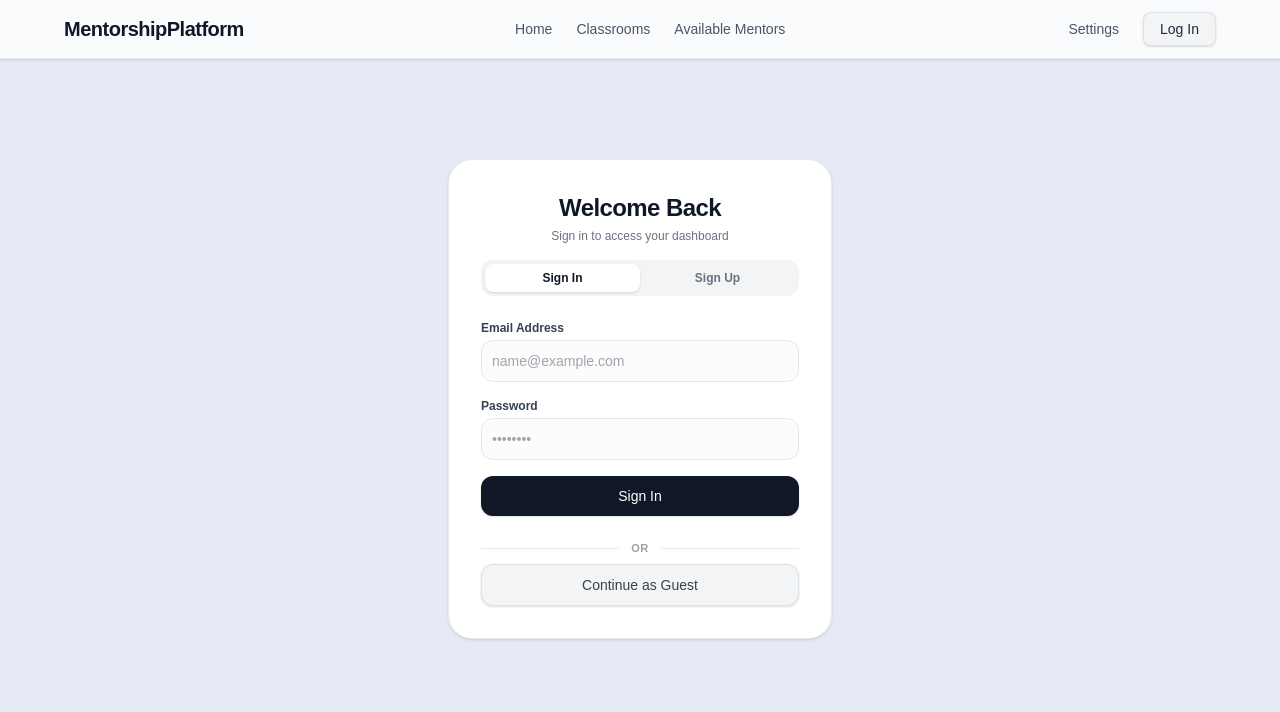
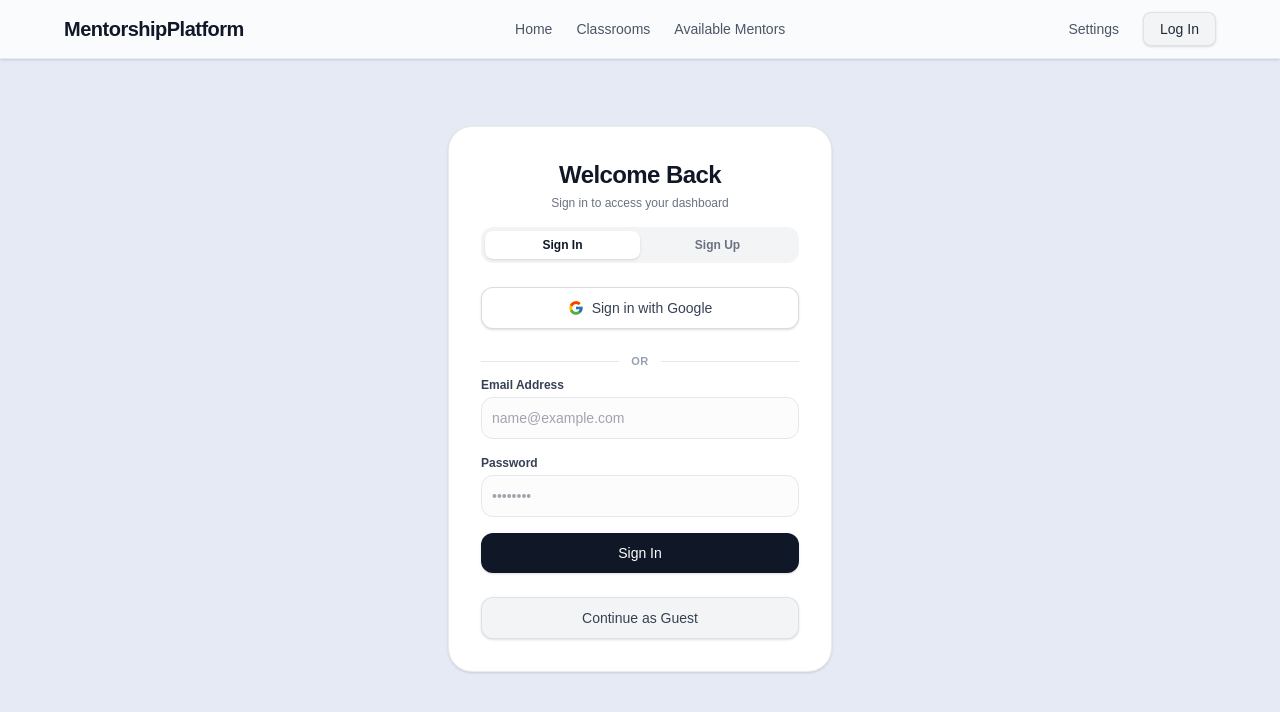
Before and after one commit to mktutorservice/mentorship-platform, a Next.js app: page /login in a window 1280 px wide. Shown: the top 712 px of the page. Built offline with nearby package versions, Linux system fonts and the light colour scheme; no server answers.

Commit message:
feat(auth): implement Google OAuth login functionality and loading state

```diff
--- /dev/null
+++ b/app/auth/callback/route.ts
@@ -0,0 +1,46 @@
+import { NextResponse } from 'next/server';
+import { cookies } from 'next/headers';
+import { createServerClient } from '@supabase/ssr';
+
+export async function GET(request: Request) {
+  const { searchParams, origin } = new URL(request.url);
+  const code = searchParams.get('code');
+  const next = searchParams.get('next') ?? '/feed';
+
+  if (code) {
+    const cookieStore = await cookies();
+
+    const supabase = createServerClient(
+      process.env.NEXT_PUBLIC_SUPABASE_URL!,
+      process.env.NEXT_PUBLIC_SUPABASE_ANON_KEY!,
+      {
+        cookies: {
+          getAll() {
+            return cookieStore.getAll();
+          },
+          setAll(cookiesToSet) {
+            cookiesToSet.forEach(({ name, value, options }) =>
+              cookieStore.set(name, value, options)
+            );
+          },
+        },
+      }
+    );
+
+    const { error } = await supabase.auth.exchangeCodeForSession(code);
+
+    if (!error) {
+      return NextResponse.redirect(`${origin}${next}`);
+    }
+
+    // Exchange failed — send them back to login with an error flag
+    return NextResponse.redirect(
+      `${origin}/login?error=${encodeURIComponent('Could not sign in with Google')}`
+    );
+  }
+
+  // No code present — something went wrong upstream
+  return NextResponse.redirect(
+    `${origin}/login?error=${encodeURIComponent('Missing authorization code')}`
+  );
+}
--- a/app/login/page.tsx
+++ b/app/login/page.tsx
@@ -13,6 +13,7 @@ export default function LoginPage() {
   const [otpCode, setOtpCode] = useState('');
 
   const [loading, setLoading] = useState(false);
+  const [googleLoading, setGoogleLoading] = useState(false);
   const [errorMsg, setErrorMsg] = useState<string | null>(null);
 
   const handleAuthSubmit = async (e: React.FormEvent) => {
@@ -69,6 +70,31 @@ export default function LoginPage() {
     }
   };
 
+  const handleGoogleAuth = async () => {
+    setGoogleLoading(true);
+    setErrorMsg(null);
+
+    // For signup, we pass the selected role along as metadata so it's
+    // available once Supabase creates the user record.
+    const { error } = await supabase.auth.signInWithOAuth({
+      provider: 'google',
+      options: {
+        redirectTo: `${window.location.origin}/auth/callback`,
+        queryParams: {
+          access_type: 'offline',
+          prompt: 'consent',
+        },
+        ...(mode === 'signup' ? { data: { role } } : {}),
+      },
+    });
+
+    if (error) {
+      setErrorMsg(error.message);
+      setGoogleLoading(false);
+    }
+    // On success, Supabase redirects to Google, so no further action needed here.
+  };
+
   const handleGuestLogin = () => {
     localStorage.setItem('user_role', 'guest');
     window.location.href = '/feed';
@@ -120,7 +146,6 @@ export default function LoginPage() {
               </div>
             )}
 
-            <form onSubmit={handleAuthSubmit} className="space-y-4">
             {mode === 'signup' && (
               <div>
                 <label className="block text-xs font-semibold text-gray-700 mb-1">
@@ -138,6 +163,35 @@ export default function LoginPage() {
               </div>
             )}
 
+            <button
+              type="button"
+              onClick={handleGoogleAuth}
+              disabled={googleLoading}
+              className="w-full flex items-center justify-center gap-2 bg-white hover:bg-gray-50 disabled:opacity-50 text-gray-700 text-sm font-medium py-2.5 rounded-xl border border-gray-300/80 transition shadow-sm cursor-pointer"
+            >
+              <svg width="16" height="16" viewBox="0 0 48 48" aria-hidden="true">
+                <path fill="#FFC107" d="M43.611 20.083H42V20H24v8h11.303c-1.649 4.657-6.08 8-11.303 8-6.627 0-12-5.373-12-12s5.373-12 12-12c3.059 0 5.842 1.154 7.961 3.039l5.657-5.657C34.046 6.053 29.268 4 24 4 12.955 4 4 12.955 4 24s8.955 20 20 20 20-8.955 20-20c0-1.341-.138-2.65-.389-3.917z"/>
+                <path fill="#FF3D00" d="M6.306 14.691l6.571 4.819C14.655 15.108 18.961 12 24 12c3.059 0 5.842 1.154 7.961 3.039l5.657-5.657C34.046 6.053 29.268 4 24 4 16.318 4 9.656 8.337 6.306 14.691z"/>
+                <path fill="#4CAF50" d="M24 44c5.166 0 9.86-1.977 13.409-5.192l-6.19-5.238C29.211 35.091 26.715 36 24 36c-5.202 0-9.619-3.317-11.283-7.946l-6.522 5.025C9.505 39.556 16.227 44 24 44z"/>
+                <path fill="#1976D2" d="M43.611 20.083H42V20H24v8h11.303a12.04 12.04 0 0 1-4.087 5.571l.003-.002 6.19 5.238C36.971 39.205 44 34 44 24c0-1.341-.138-2.65-.389-3.917z"/>
+              </svg>
+              {googleLoading
+                ? 'Redirecting...'
+                : mode === 'signin'
+                ? 'Sign in with Google'
+                : 'Sign up with Google'}
+            </button>
+
+            <div className="relative flex items-center justify-center my-2">
+              <div className="absolute inset-0 flex items-center">
+                <div className="w-full border-t border-gray-200"></div>
+              </div>
+              <span className="relative bg-white px-3 text-[11px] font-semibold text-gray-400 uppercase tracking-wider">
+                OR
+              </span>
+            </div>
+
+            <form onSubmit={handleAuthSubmit} className="space-y-4">
               <div>
                 <label className="block text-xs font-semibold text-gray-700 mb-1">
                   Email Address
@@ -175,15 +229,6 @@ export default function LoginPage() {
                 {loading ? 'Processing...' : mode === 'signin' ? 'Sign In' : 'Send Verification Code'}
               </button>
             </form>
-
-            <div className="relative flex items-center justify-center my-2">
-              <div className="absolute inset-0 flex items-center">
-                <div className="w-full border-t border-gray-200"></div>
-              </div>
-              <span className="relative bg-white px-3 text-[11px] font-semibold text-gray-400 uppercase tracking-wider">
-                OR
-              </span>
-            </div>
 
             <button
               type="button"
```
Lines whose indentation alone changed are shown as unchanged.
